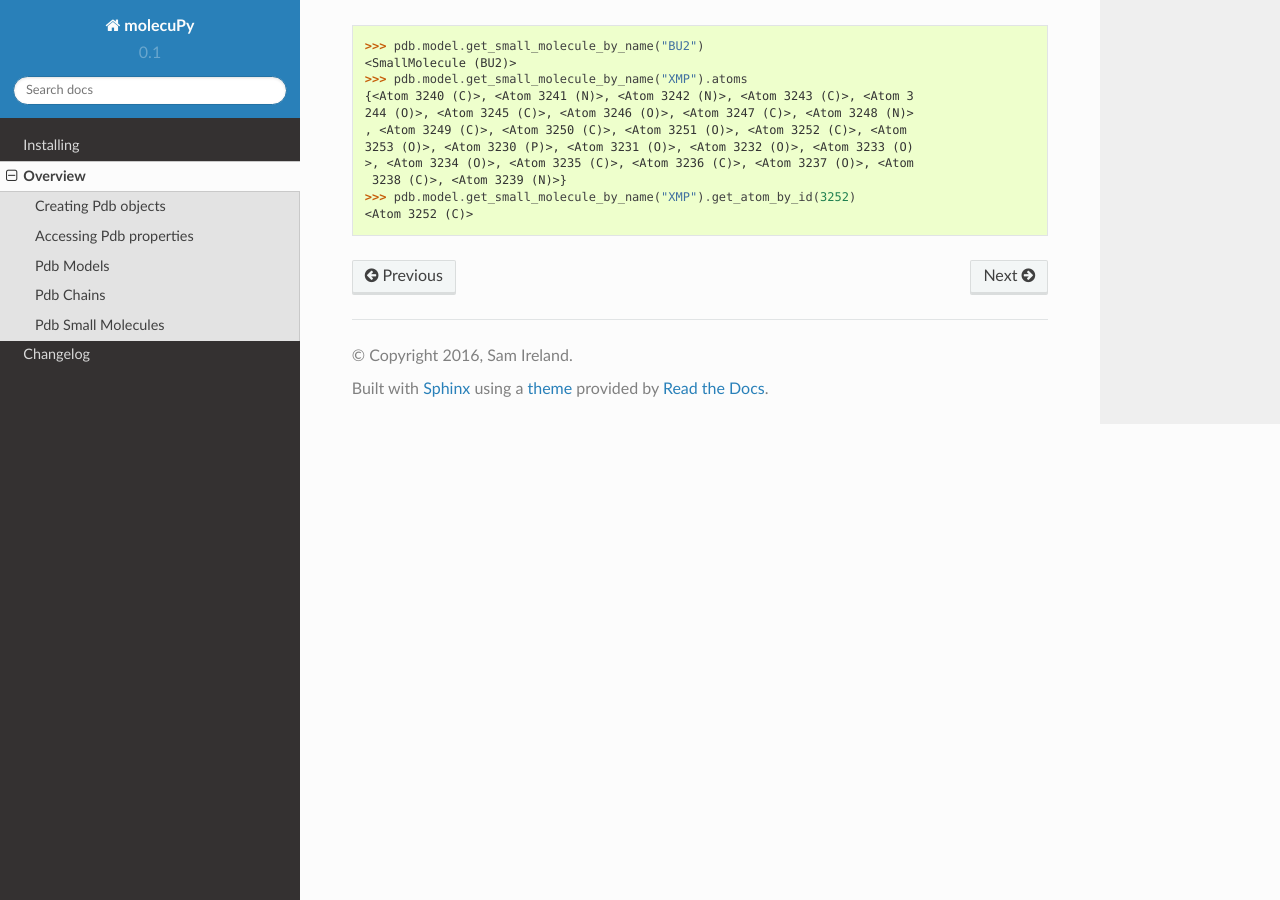
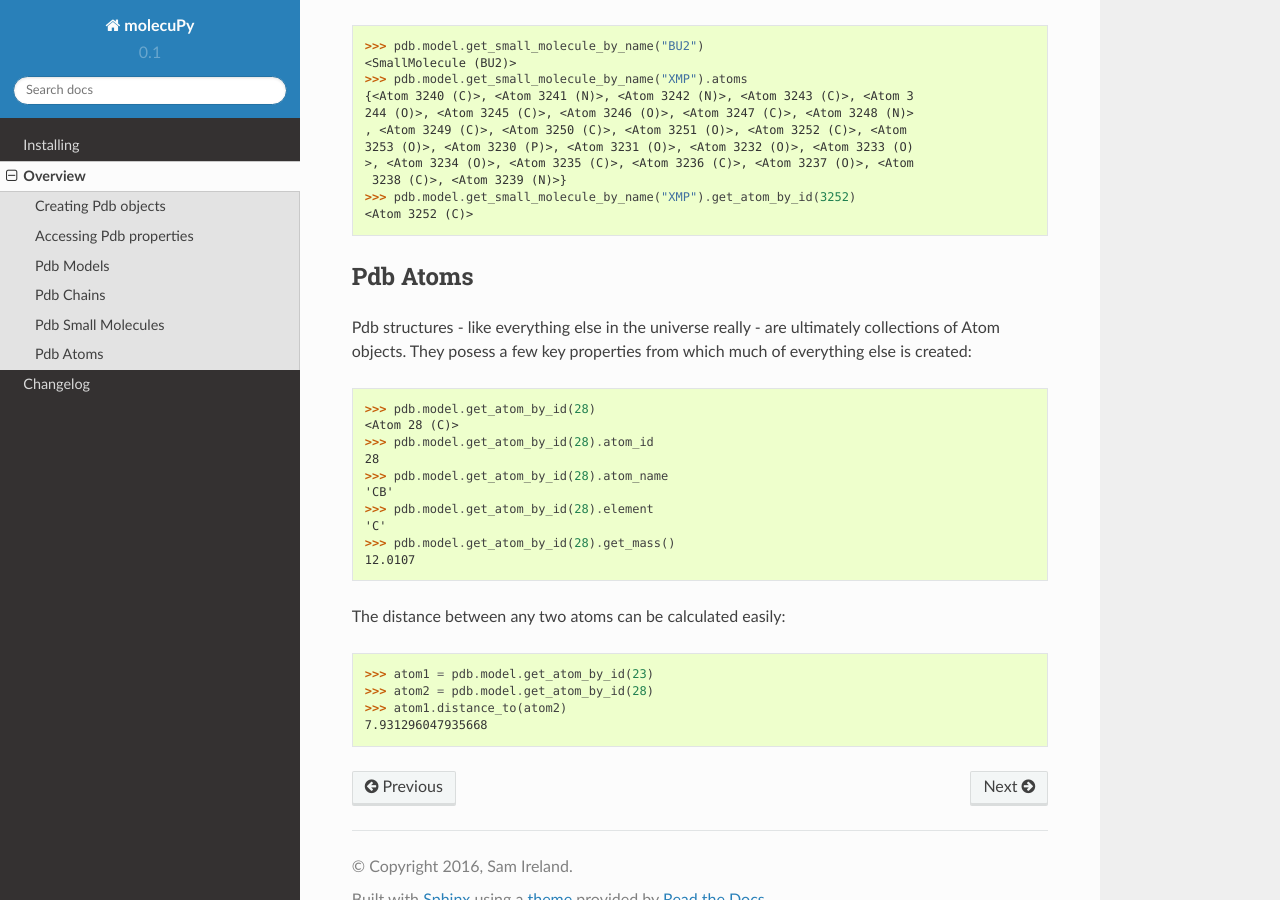
Before and after one commit to samirelanduk/atomium, a Sphinx documentation site: the page built from docs/source/overview.rst, in a window 1280 px wide and 900 px high, scrolled down 3143 px. Built offline with Sphinx 7.4.7 and the Read the Docs theme 2.0.0, drawn with Linux system fonts in a browser that asks for light colours.

Commit message:
Add Atom description

```diff
--- a/docs/source/overview.rst
+++ b/docs/source/overview.rst
@@ -162,3 +162,29 @@ structures, so you can get their mass, get atoms by name/ID etc.
      3238 (C)>, <Atom 3239 (N)>}
     >>> pdb.model.get_small_molecule_by_name("XMP").get_atom_by_id(3252)
     <Atom 3252 (C)>
+
+
+Pdb Atoms
+~~~~~~~~~
+
+Pdb structures - like everything else in the universe really - are ultimately
+collections of Atom objects. They posess a few key properties from which much of
+everything else is created:
+
+    >>> pdb.model.get_atom_by_id(28)
+    <Atom 28 (C)>
+    >>> pdb.model.get_atom_by_id(28).atom_id
+    28
+    >>> pdb.model.get_atom_by_id(28).atom_name
+    'CB'
+    >>> pdb.model.get_atom_by_id(28).element
+    'C'
+    >>> pdb.model.get_atom_by_id(28).get_mass()
+    12.0107
+
+The distance between any two atoms can be calculated easily:
+
+    >>> atom1 = pdb.model.get_atom_by_id(23)
+    >>> atom2 = pdb.model.get_atom_by_id(28)
+    >>> atom1.distance_to(atom2)
+    7.931296047935668
```
